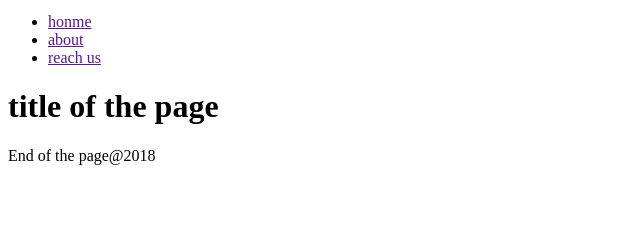
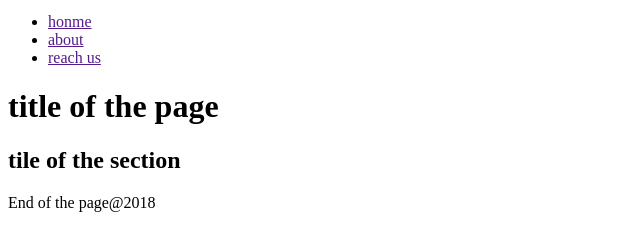
Before and after one commit to acalderongarcia/gitflow, a plain HTML site: page index.html in a window 1280 px wide. Shown: the part 29-280 px from the top of the page, without its empty margins (0-640 px from the left). Drawn offline with Linux system fonts and the light colour scheme.

Commit message:
new section

```diff
--- a/index.html
+++ b/index.html
@@ -21,6 +21,9 @@
 
 		<h1>title of the page</h1>
 
+		<section>
+			<h2>tile of the section</h2>
+		</section>
 	</main>
 
 	<footer>
```
